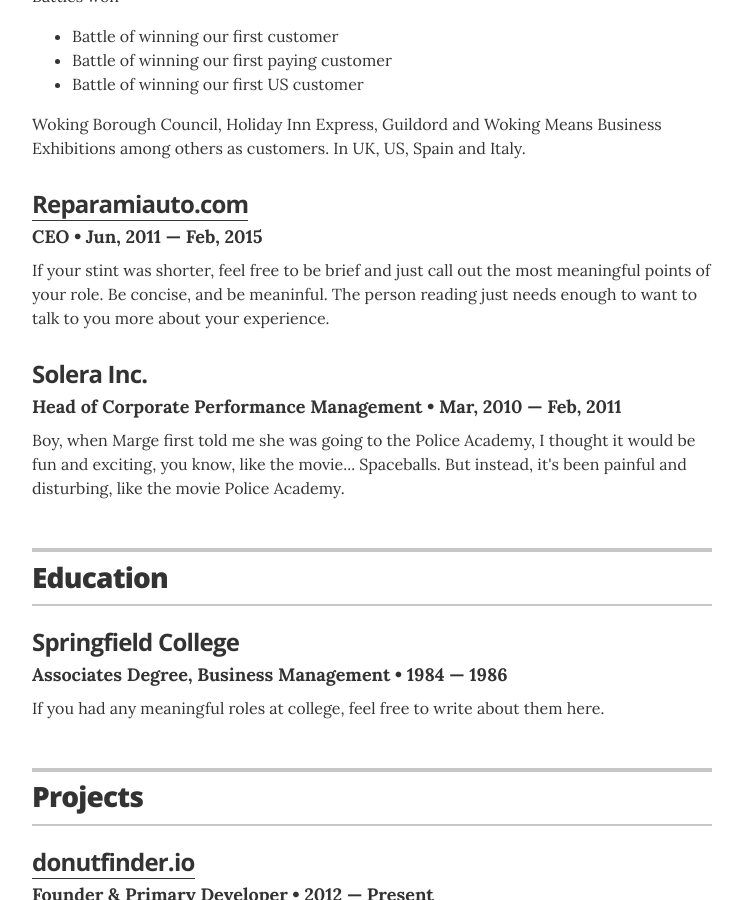
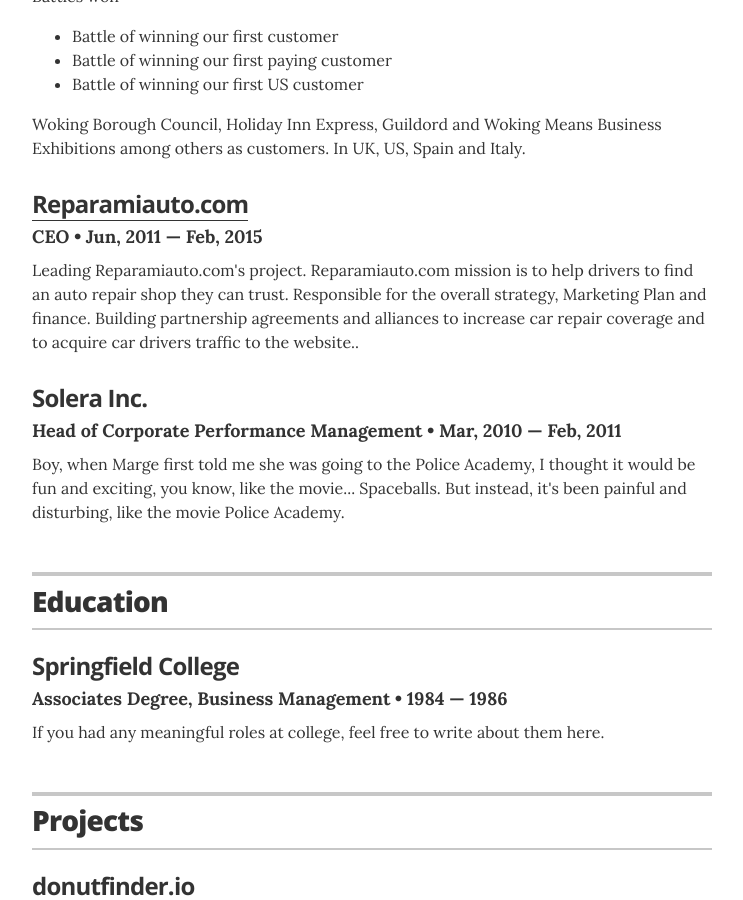
Before and after one commit to jglovier/resume-template, a Jekyll site: the page built from index.html, in a window 1280 px wide and 900 px high, scrolled down 849 px. Shown: the whole window, without its empty margins (268-1011 px from the left). Built offline with Jekyll 4.4.1, drawn with Linux system fonts in a browser that asks for light colours.

Commit message:
Update resume.html

```diff
--- a/_layouts/resume.html
+++ b/_layouts/resume.html
@@ -70,7 +70,7 @@
         <div class="resume-item">
           <h3 class="resume-item-title"><a href="http://www.reparamiauto.com">Reparamiauto.com</a></h3>
           <h4 class="resume-item-details">CEO &bull; Jun, 2011 &mdash; Feb, 2015</h4>
-          <p class="resume-item-copy">If your stint was shorter, feel free to be brief and just call out the most meaningful points of your role. Be concise, and be meaninful. The person reading just needs enough to want to talk to you more about your experience.</p>
+          <p class="resume-item-copy">Leading Reparamiauto.com's project. Reparamiauto.com mission is to help drivers to find an auto repair shop they can trust. Responsible for the overall strategy, Marketing Plan and finance. Building partnership agreements and alliances to increase car repair coverage and to acquire car drivers traffic to the website..</p>
 
         </div><!-- end of resume-item -->
 
```
